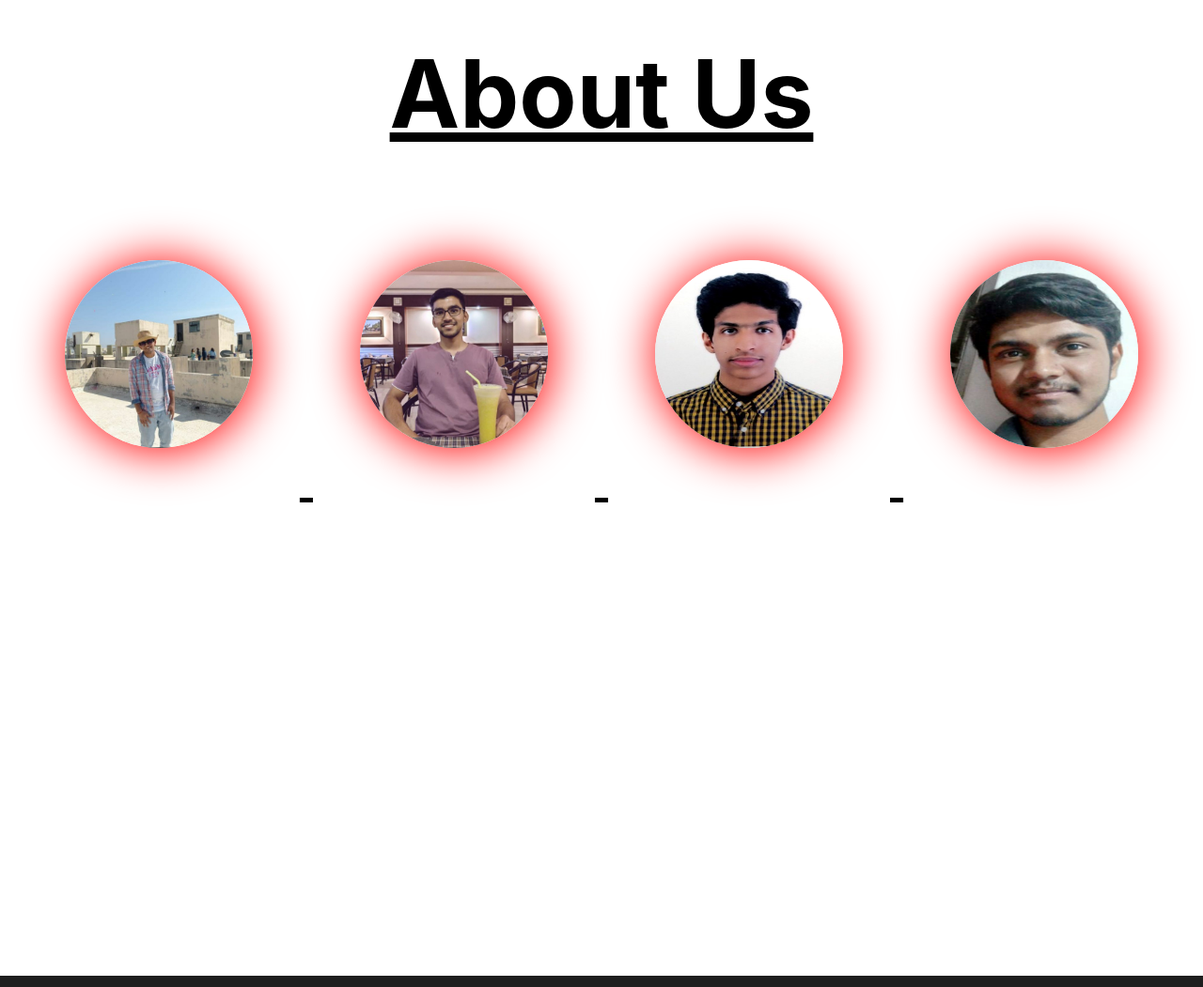
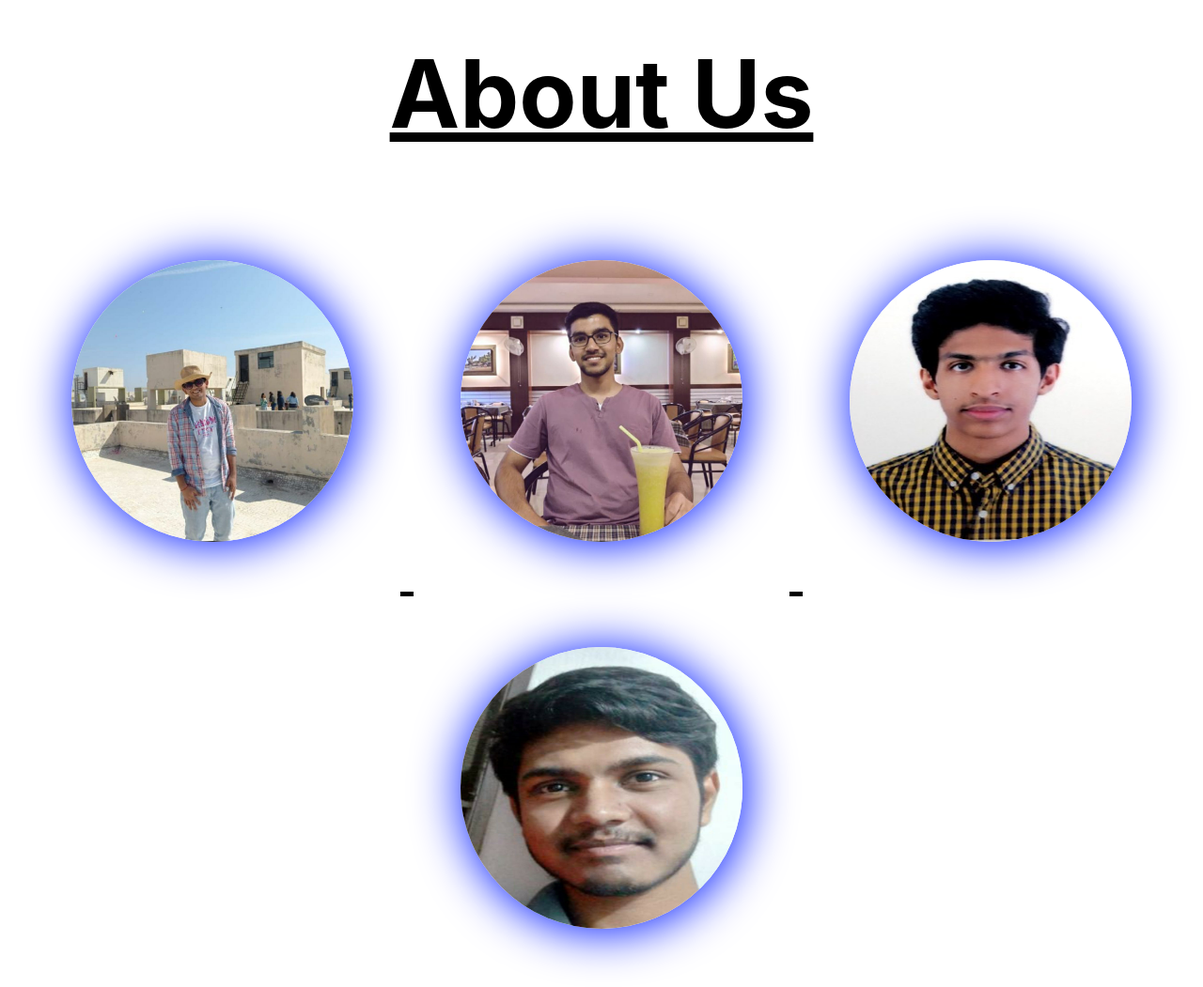
Before and after one commit to samyaksand/Covid-Tracker-IEEE-Envision, a Flask app: page / in a window 1280 px wide. Shown: the part 4984-6035 px from the top of the page at 94% size. Run offline with Flask 2, Linux system fonts and the light colour scheme.

Commit message:
Update About section with necessary CSS

```diff
--- a/static/css/style.css
+++ b/static/css/style.css
@@ -180,32 +180,39 @@ img {
 
 #guy1 {
   margin: 50px;
-  height: 200px;
-  width: 200px;
+  height: 300px;
+  width: 300px;
   border-radius: 150px;
-  box-shadow: 2px 2px 50px 2px #ff0101;
+  box-shadow: 2px 2px 50px 2px #001aff;
 }
 
 #guy2 {
   margin: 50px;
-  height: 200px;
-  width: 200px;
+  height: 300px;
+  width: 300px;
   border-radius: 150px;
-  box-shadow: 2px 2px 50px 2px #ff0000;
+  box-shadow: 2px 2px 50px 2px #001aff;
 }
 
 #guy3 {
   margin: 50px;
-  height: 200px;
-  width: 200px;
+  height: 300px;
+  width: 300px;
   border-radius: 150px;
-  box-shadow: 2px 2px 50px 2px #ff0000;
+  box-shadow: 2px 2px 50px 2px #001aff;
 }
 
 #guy4 {
   margin: 50px;
-  height: 200px;
-  width: 200px;
+  height: 300px;
+  width: 300px;
   border-radius: 150px;
-  box-shadow: 2px 2px 50px 2px #ff0000;
+  box-shadow: 2px 2px 50px 2px #001aff;
 }
+#guy5 {
+  margin: 50px;
+  height: 300px;
+  width: 300px;
+  border-radius: 150px;
+  box-shadow: 2px 2px 50px 2px #001aff;
+}
```
